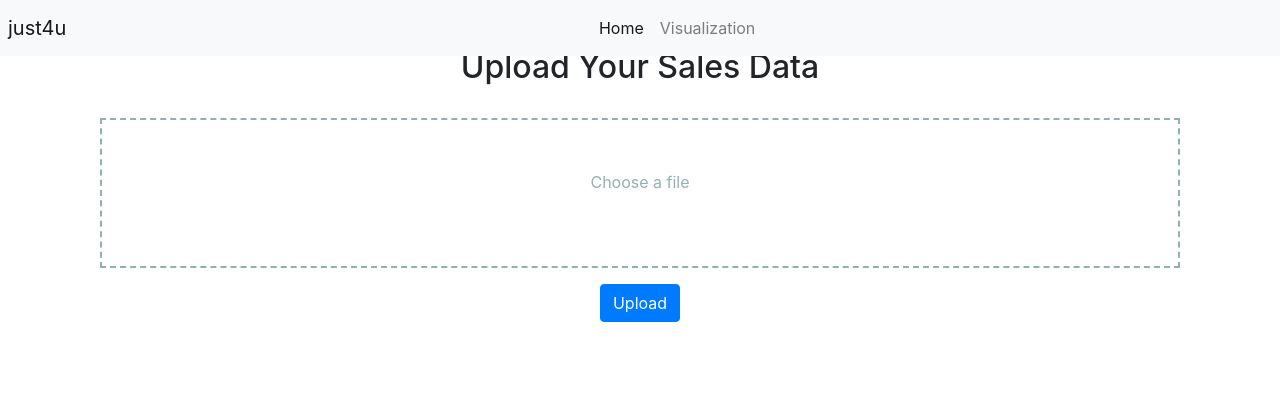
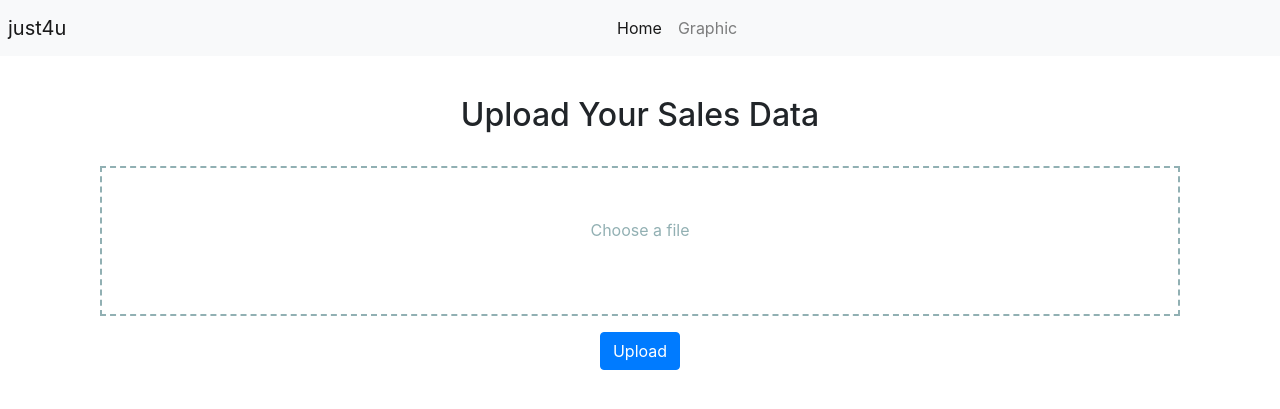
Before and after one commit to joansaa/TA, a Flask app: page / in a window 1280 px wide. Shown: the top 409 px of the page. Run offline with Flask 3, Linux system fonts and the light colour scheme; some libraries are stand-ins or nearby versions.

Commit message:
change apriori

```diff
--- a/preprocessing.py
+++ b/preprocessing.py
@@ -277,7 +277,7 @@ def run_apriori(preprocessed_file):
     # Cek apakah ada frequent itemsets
     frequent_itemsets = apriori(df_trans, min_support=0.01, use_colnames=True)
     if frequent_itemsets.empty:
-        return "Tidak ada rekomendasi bundling produk karena data penjualan kurang banyak"
+        return "Tidak ada rekomendasi bundling produk"
 
     rules = association_rules(frequent_itemsets, metric="confidence", min_threshold=0.1)
 
--- a/templates/index.html
+++ b/templates/index.html
@@ -96,14 +96,16 @@
       <div class="collapse navbar-collapse">
         <ul class="navbar-nav mx-auto">
           <li class="nav-item active">
-            <a class="nav-link" href="#home">Home </a>
+            <a class="nav-link" href="#home">Home</a>
           </li>
           <li class="nav-item">
-            <a class="nav-link" href="#graphic">Visualization</a>
+            <a class="nav-link" href="#graphic">Graphic</a>
           </li>
         </ul>
       </div>
     </nav>
+    <br />
+    <br />
 
     <div id="home" class="container mt-5">
       <h2 class="text-center">Upload Your Sales Data</h2>
```
Also changed, not shown: 2 other files.
